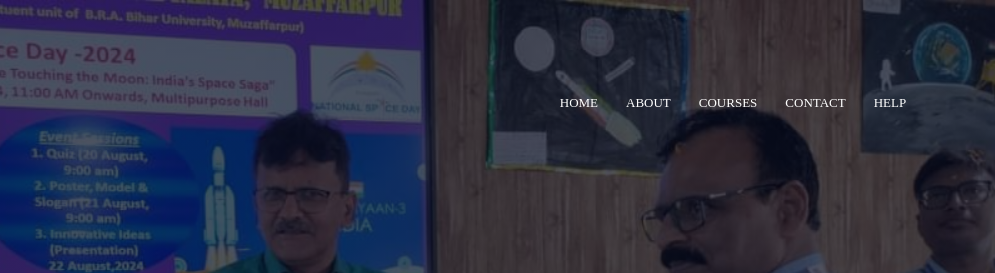
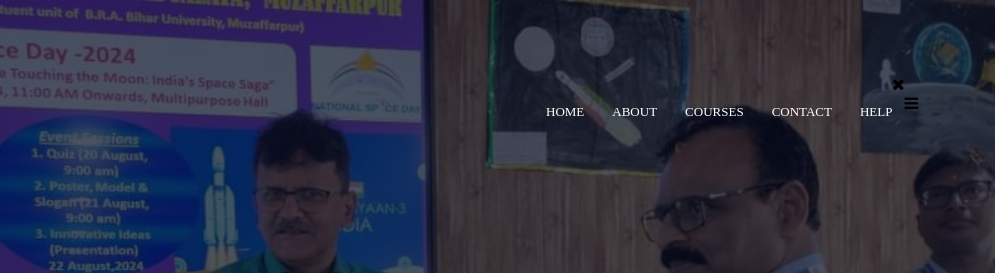
Before and after one commit to adityaadi1101/clone-lnt, a plain HTML site: page index.html in a window 1280 px wide. Shown: the top 273 px of the page, 285-1280 px from the left. Drawn offline with Linux system fonts and the light colour scheme.

Commit message:
Add files via upload

```diff
--- a/index.html
+++ b/index.html
@@ -4,6 +4,7 @@
     <meta charset="UTF-8">
     <meta name="viewport" content="width=device-width, initial-scale=1.0">
     <link rel="stylesheet" href="styles.css">
+    <link rel="stylesheet" href="https://stackpath.bootstrapcdn.com/font-awesome/4.7.0/css/font-awesome.min.css">
     <title>@lntcollege</title>
 </head>
 
@@ -12,7 +13,8 @@
     <div class="logo">
     <a href="index.html"><img src="logo.png"> </a>
 </div>
-    <div class="nav-links">
+    <div class="nav-links" id="navLinks">
+        <i class="fa fa-times" onclick="hideMenu()"></i>
         <ul>
             <li><a href="https://lntcollege.ac.in/" target="_blank">HOME</a></li>
             <li><a href="https://lntcollege.ac.in/index-1.php?ref=about" target="_blank">ABOUT</a></li>
@@ -22,6 +24,7 @@
 
         </ul>
     </div>
+    <i class="fa fa-bars" onclick="showMenu()"></i>
 </nav>
 <div class="text-box">
     <h1>Lalit Narain Tirhut College</h1>
@@ -34,6 +37,14 @@
 </div>
     </section>
 
-
+<script>
+    var navLinks = document.getElementById("navLinks");
+    function showMenu(){
+        navLinks.style.right="0";
+    }
+    function hideMenu(){
+        navLinks.style.right="-200px";
+    }
+</script>
 </body>
 </html>
```
